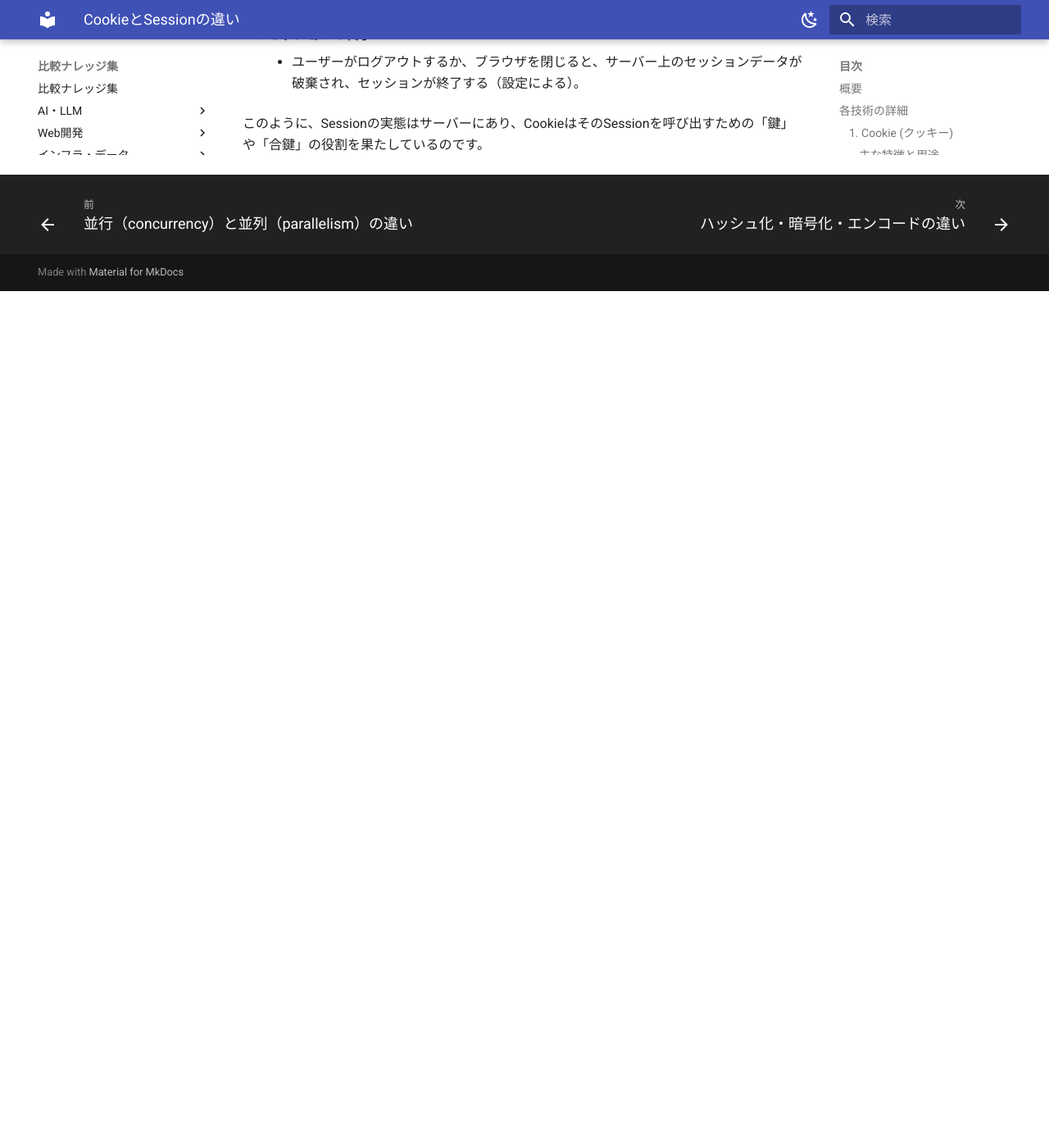
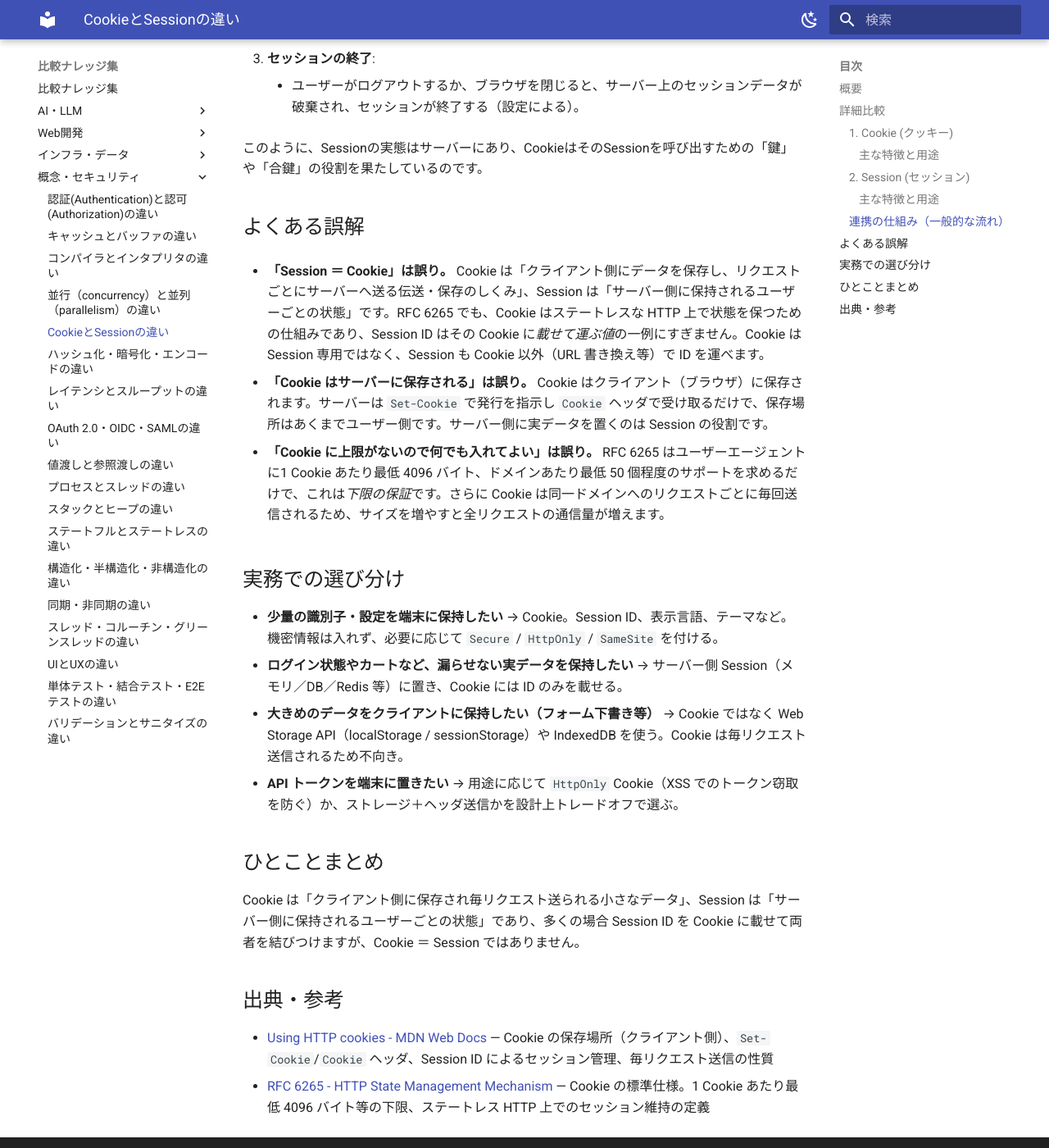
Before and after one commit to tomomira/comparisons, an MkDocs documentation site: the page built from docs/concept/cookie-vs-session.md, in a window 1280 px wide and 1400 px high, scrolled down 2604 px. Shown: the whole window at 82% size. Built offline with MkDocs 1.6.1 and Material for MkDocs 9.7.7, drawn with Linux system fonts in a browser that asks for light colours; before the commit the page ends 2959 px from its top, so only the background shows below that; some of the changed text lies outside the part shown.

Commit message:
qa(existing): 底上げ＋factcheck cookie-vs-session

```diff
--- a/docs/concept/cookie-vs-session.md
+++ b/docs/concept/cookie-vs-session.md
@@ -1,41 +1,39 @@
 ---
 title: "CookieとSessionの違い"
 category: concept
-tags: []
+tags: [security, backend]
 created: "2025-08-05"
-updated: "2026-05-15"
+updated: "2026-05-18"
 freshness: stable
 ---
 
 # 【比較】CookieとSessionの違い
 
+## 概要
+
 Webアプリケーションにおいて、HTTPプロトコルの「ステートレス（状態を保持しない）」という性質を補い、ユーザーの状態を管理するために使われるのが「Cookie」と「Session」です。この2つは密接に関連して動作しますが、**データをどこに保存するか**という点で決定的な違いがあります。
 
-## 概要
+一言で言うと、**Cookieは「ブラウザに貼る小さな名札」** であり、**Sessionは「サーバー側で管理する、その名札に対応した顧客台帳」** のような関係です。Cookie はクライアント側の保存・伝送のしくみ、Session はサーバー側で保持する状態であり、両者は対立概念ではなく役割分担です。
+
+## 詳細比較
 
 | 項目 | Cookie (クッキー) | Session (セッション) |
 | --- | --- | --- |
 | **データ保存場所** | **クライアント側**（Webブラウザ） | **サーバー側** |
-| **保存できるデータ** | 文字列のみ。比較的小容量（約4KB） | サーバーのリソースが許す限り、多様なデータを保存可能 |
+| **保存できるデータ** | 文字列のみ。比較的小容量（1つあたり約4KB） | サーバーのリソースが許す限り、多様なデータを保存可能 |
 | **セキュリティ** | 比較的低い（改ざんや盗聴のリスク） | 比較的高い（実データはサーバー上にある） |
 | **パフォーマンス** | サーバー負荷は低いが、リクエスト毎に送信されるため通信量が増える | サーバーに負荷がかかる |
 | **有効期限** | 任意に設定可能。ブラウザを閉じても保持できる | 基本的にブラウザを閉じるまで。任意に設定も可能 |
 | **役割** | ユーザーを識別するためのIDや、少量の情報を保持する | ユーザーごとの詳細な状態（ログイン情報、カートの中身など）を管理する |
 
-一言で言うと、**Cookieは「ブラウザに貼る小さな名札」** であり、**Sessionは「サーバー側で管理する、その名札に対応した顧客台帳」** のような関係です。
-
----
-
-## 各技術の詳細
-
 ### 1. Cookie (クッキー)
 
-Cookieは、Webサーバーからの指示で、WebブラウザがユーザーのPC内に保存する小さなテキストファイルです。ユーザーが同じサイトを再訪した際、ブラウザは保存しているCookieをサーバーに送信します。サーバーはこれを受け取ることで、以前アクセスしたユーザーであることを識別できます。
+Cookieは、Webサーバーからの指示（`Set-Cookie` ヘッダ）で、WebブラウザがユーザーのPC内に保存する小さなデータです。ユーザーが同じサイトを再訪した際、ブラウザは保存しているCookieを `Cookie` ヘッダでサーバーに送信します。サーバーはこれを受け取ることで、以前アクセスしたユーザーであることを識別できます。
 
 #### 主な特徴と用途
 
 - **クライアント側保存**: データはユーザーのブラウザ（PC）に保存されます。
-- **データ量の制限**: 1つのCookieに保存できるデータは約4KBと小さく、保存できる数にも制限があります。
+- **データ量の制限**: RFC 6265 では、ユーザーエージェントは1つの Cookie あたり*少なくとも* 4096 バイト（名前＋値＋属性の合計）をサポートすべきとされ、実装上の上限は概ね約4KBです。ドメインあたりの数にも制限があります。
 - **セキュリティリスク**: テキストデータとして保存されるため、中身を盗み見られたり、改ざんされたりするリスクがあります。そのため、パスワードなどの機密情報を直接保存すべきではありません。
 - **主な用途**:
     - Session IDの保持（後述）
@@ -57,16 +55,14 @@ Sessionは、ユーザーごとの情報をサーバー側で一時的に保持
     - ECサイトのショッピングカート機能
     - 複数ページにまたがるフォーム入力内容の一時保存
 
----
-
-## 連携の仕組み（一般的な流れ）
+### 連携の仕組み（一般的な流れ）
 
 多くのWebアプリケーションでは、CookieとSessionは以下のように連携して動作します。
 
 1.  **初回アクセス**:
     - ユーザーがWebサイトに初めてアクセスする。
     - サーバーがユニークな**Session ID**を生成し、サーバー側でセッション情報を保存する領域を作成する。
-    - サーバーは、生成したSession IDを**Cookie**に含めてクライアント（ブラウザ）に送る。
+    - サーバーは、生成したSession IDを**Cookie**（`Set-Cookie`）に含めてクライアント（ブラウザ）に送る。
 
 2.  **2回目以降のアクセス**:
     - ブラウザは、リクエストの際にSession IDが書き込まれた**Cookie**を自動的にサーバーへ送信する。
@@ -77,3 +73,27 @@ Sessionは、ユーザーごとの情報をサーバー側で一時的に保持
     - ユーザーがログアウトするか、ブラウザを閉じると、サーバー上のセッションデータが破棄され、セッションが終了する（設定による）。
 
 このように、Sessionの実態はサーバーにあり、CookieはそのSessionを呼び出すための「鍵」や「合鍵」の役割を果たしているのです。
+
+## よくある誤解
+
+- **「Session ＝ Cookie」は誤り。** Cookie は「クライアント側にデータを保存し、リクエストごとにサーバーへ送る伝送・保存のしくみ」、Session は「サーバー側に保持されるユーザーごとの状態」です。RFC 6265 でも、Cookie はステートレスな HTTP 上で状態を保つための仕組みであり、Session ID はその Cookie に*載せて運ぶ値*の一例にすぎません。Cookie は Session 専用ではなく、Session も Cookie 以外（URL 書き換え等）で ID を運べます。
+
+- **「Cookie はサーバーに保存される」は誤り。** Cookie はクライアント（ブラウザ）に保存されます。サーバーは `Set-Cookie` で発行を指示し `Cookie` ヘッダで受け取るだけで、保存場所はあくまでユーザー側です。サーバー側に実データを置くのは Session の役割です。
+
+- **「Cookie に上限がないので何でも入れてよい」は誤り。** RFC 6265 はユーザーエージェントに1 Cookie あたり最低 4096 バイト、ドメインあたり最低 50 個程度のサポートを求めるだけで、これは*下限の保証*です。さらに Cookie は同一ドメインへのリクエストごとに毎回送信されるため、サイズを増やすと全リクエストの通信量が増えます。
+
+## 実務での選び分け
+
+- **少量の識別子・設定を端末に保持したい** → Cookie。Session ID、表示言語、テーマなど。機密情報は入れず、必要に応じて `Secure` / `HttpOnly` / `SameSite` を付ける。
+- **ログイン状態やカートなど、漏らせない実データを保持したい** → サーバー側 Session（メモリ／DB／Redis 等）に置き、Cookie には ID のみを載せる。
+- **大きめのデータをクライアントに保持したい（フォーム下書き等）** → Cookie ではなく Web Storage API（localStorage / sessionStorage）や IndexedDB を使う。Cookie は毎リクエスト送信されるため不向き。
+- **API トークンを端末に置きたい** → 用途に応じて `HttpOnly` Cookie（XSS でのトークン窃取を防ぐ）か、ストレージ＋ヘッダ送信かを設計上トレードオフで選ぶ。
+
+## ひとことまとめ
+
+Cookie は「クライアント側に保存され毎リクエスト送られる小さなデータ」、Session は「サーバー側に保持されるユーザーごとの状態」であり、多くの場合 Session ID を Cookie に載せて両者を結びつけますが、Cookie ＝ Session ではありません。
+
+## 出典・参考
+
+- [Using HTTP cookies - MDN Web Docs](https://developer.mozilla.org/en-US/docs/Web/HTTP/Guides/Cookies) — Cookie の保存場所（クライアント側）、`Set-Cookie`/`Cookie` ヘッダ、Session ID によるセッション管理、毎リクエスト送信の性質
+- [RFC 6265 - HTTP State Management Mechanism](https://www.rfc-editor.org/rfc/rfc6265.html) — Cookie の標準仕様。1 Cookie あたり最低 4096 バイト等の下限、ステートレス HTTP 上でのセッション維持の定義
```
